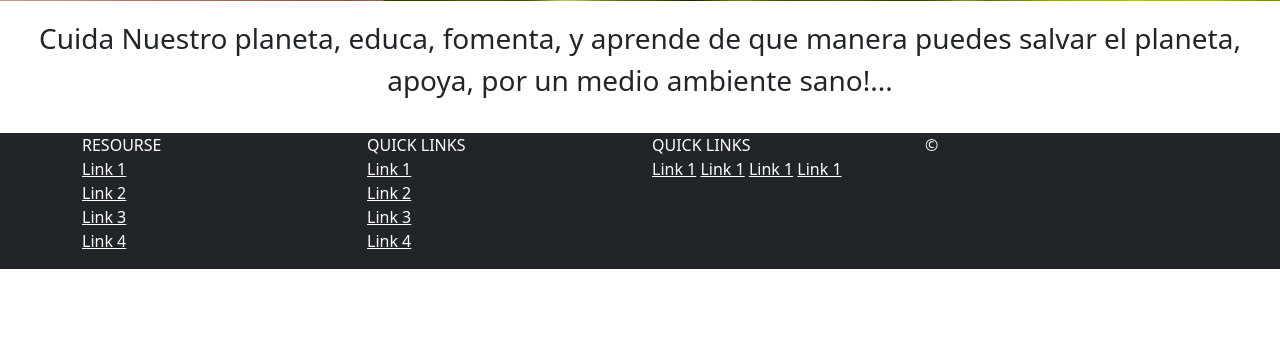
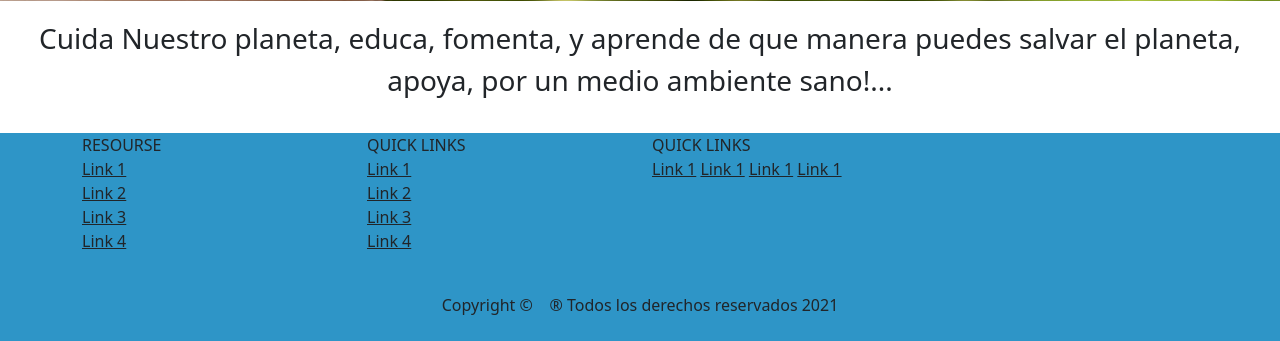
Before and after one commit to AnibalLP/Emprendimiento2021, a PHP site: page / in a window 1280 px wide. Shown: the part 1075-1416 px from the top of the page. Before the commit the page ends 1344 px from the top, so only its background shows below. Run offline with PHP 8.4, Linux system fonts and the light colour scheme; some libraries are stand-ins or nearby versions.

Commit message:
foter
Hice el footer

```diff
--- a/Comenzando/index.php
+++ b/Comenzando/index.php
@@ -68,7 +68,7 @@
 </div>
 
 <!--FOOTER O PIE DE PÁGINA-->
-<footer class="bg-dark text-white">
+<footer  style="background-color: #2e95c7">
   <div class="container">
     <nav class="row">
       <!--LOGO-->
@@ -103,7 +103,12 @@
           </li>
       </ul>
       <!--marca registrada-->
-      &copy;
+      <div class="container">
+          <div class="m-4 d-flex justify-content-center align-items-center">
+          <!--Simbolo copyrigth    Espacio entre lineas   Simbolo marca registrada-->
+          Copyright &copy;         &nbsp;&nbsp;           &reg; Todos los derechos reservados 2021
+          </div>
+        </div>
     </nav>
   </div>
 </footer>
```
Lines whose indentation alone changed are shown as unchanged.
